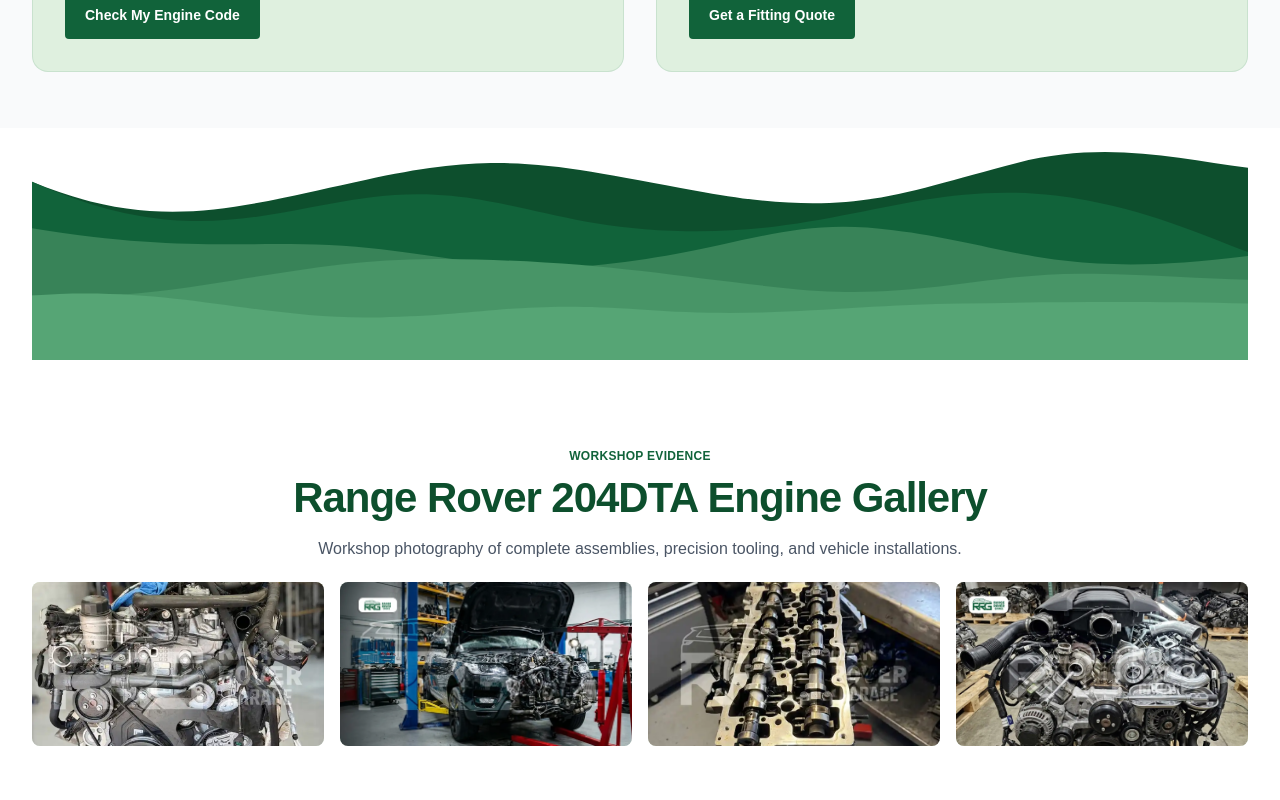
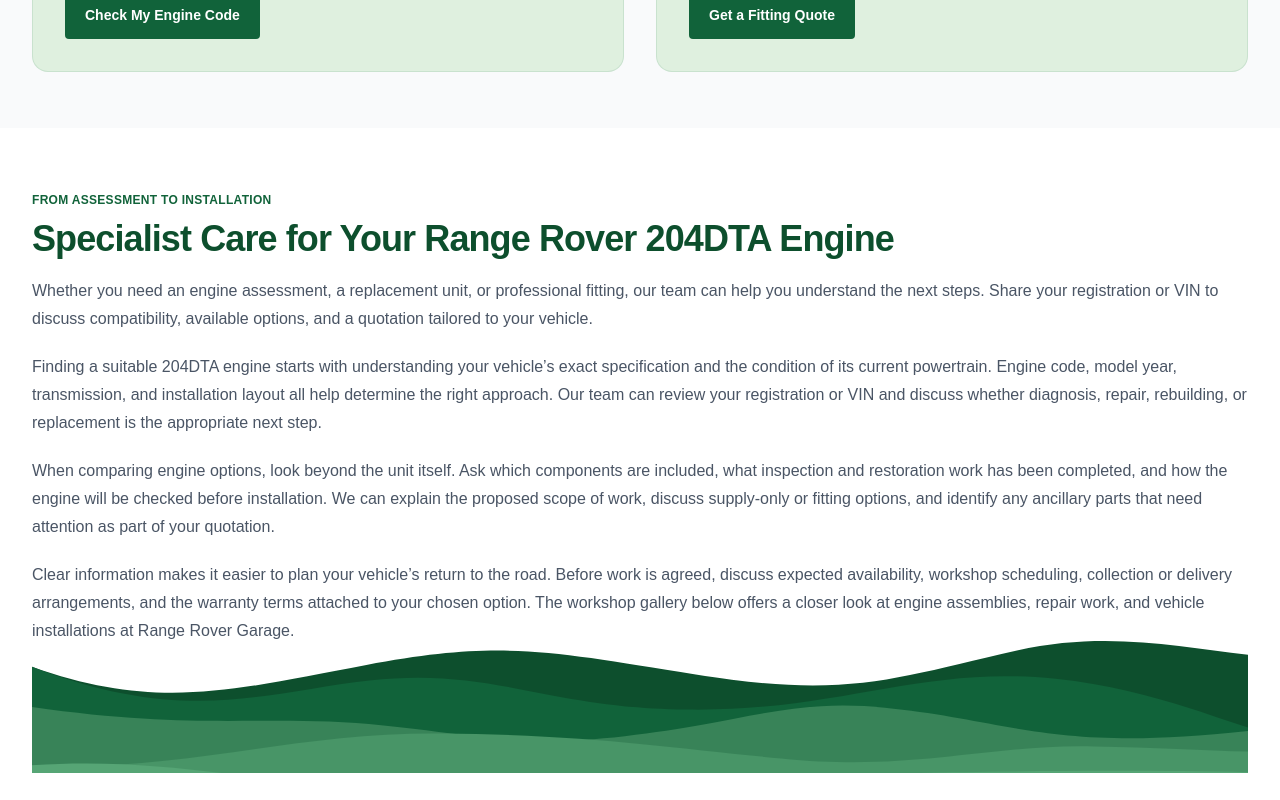
Before and after one commit to Sufyan-Ali1/RangeRover, a Next.js app: page /engines/range-rover/evoque/204DTA in a window 1280 px wide. Shown: the part 6660-7460 px from the top of the page. Built offline with nearby package versions, Linux system fonts and the light colour scheme; no server answers.

Commit message:
update changes

```diff
--- a/app/components/EngineTable.tsx
+++ b/app/components/EngineTable.tsx
@@ -68,8 +68,8 @@
                     {col}
                   </th>
                 ))}
-                {/* Engine details action column */}
-                <th scope="col" className="bg-[#0d4f2d] px-6 py-4"><span className="sr-only">Engine details</span></th>
+                {/* Quote action column */}
+                <th scope="col" className="bg-[#0d4f2d] px-6 py-4"><span className="sr-only">Get a quote</span></th>
               </tr>
             </thead>
             <tbody>
@@ -80,17 +80,25 @@
                 >
                   <td className="px-6 py-4 text-[13px] text-gray-700">{row.make}</td>
                   <td className="px-6 py-4 text-[13px] text-gray-700">{row.model}</td>
-                  <td className="px-6 py-4 text-[13px] text-gray-700">{row.engineCode}</td>
+                  <td className="px-6 py-4 text-[13px] text-gray-700">
+                    <Link
+                      href={getEngineCodeHref(row)}
+                      aria-label={`Explore ${row.make} ${row.model} ${row.engineCode} engine`}
+                      className="font-semibold text-[#11633A] underline underline-offset-4 hover:text-[#0d4f2d] focus-visible:outline-2 focus-visible:outline-offset-4 focus-visible:outline-[#11633A]"
+                    >
+                      {row.engineCode}
+                    </Link>
+                  </td>
                   <td className="px-6 py-4 text-[13px] text-gray-700">{row.actualCC}</td>
                   <td className="px-6 py-4 text-[13px] text-gray-700">{row.powerKwHp}</td>
                   <td className="px-6 py-4 text-[13px] text-gray-700">{row.yearRange}</td>
                   <td className="border-l border-gray-200 bg-[#11633A] px-6 py-4">
                     <Link
-                      href={getEngineCodeHref(row)}
-                      aria-label={`Explore ${row.make} ${row.model} ${row.engineCode} engine`}
+                      href="/get-quote"
+                      aria-label={`Get a quote for ${row.make} ${row.model} ${row.engineCode}`}
                       className="whitespace-nowrap text-[14px] font-bold text-white hover:text-white/80"
                     >
-                      Explore Engine
+                      Get Quote
                     </Link>
                   </td>
                 </tr>
--- a/app/components/EngineWaveDivider.tsx
+++ b/app/components/EngineWaveDivider.tsx
@@ -1,11 +1,29 @@
-export default function EngineWaveDivider() {
+interface EngineWaveDividerData {
+  eyebrow: string;
+  title: string;
+  description: string;
+  paragraphs: string[];
+}
+
+export default function EngineWaveDivider({ data }: { data: EngineWaveDividerData }) {
   return (
-    <div className="bg-white px-5 py-6 sm:px-8" aria-hidden="true">
+    <section aria-labelledby="engine-workshop-intro-title" className="relative isolate overflow-hidden bg-white px-5 pb-28 pt-14 sm:px-8 lg:pb-32 lg:pt-16">
+      <div className="relative z-10 mx-auto max-w-[1216px] text-left">
+        <p className="text-xs font-bold uppercase tracking-wide text-[#11633A]">{data.eyebrow}</p>
+        <h2 id="engine-workshop-intro-title" className="mt-2 text-3xl font-extrabold leading-tight tracking-tight text-[#0d4f2d] sm:text-4xl">{data.title}</h2>
+        <p className="mt-4 text-sm leading-7 text-gray-600 sm:text-base">{data.description}</p>
+        <div className="mt-5 space-y-5">
+          {data.paragraphs.map((paragraph, index) => (
+            <p key={index} className="text-sm leading-7 text-gray-600 sm:text-base">{paragraph}</p>
+          ))}
+        </div>
+      </div>
       <svg
+        aria-hidden="true"
         viewBox="0 0 1200 210"
         fill="none"
         preserveAspectRatio="none"
-        className="mx-auto block h-28 w-full max-w-[1216px] sm:h-40 lg:h-52"
+        className="pointer-events-none absolute inset-x-0 -bottom-12 -z-10 mx-auto h-[180px] w-full max-w-[1216px]"
         focusable="false"
       >
         <path
@@ -29,6 +47,6 @@
           fill="#56a575"
         />
       </svg>
-    </div>
+    </section>
   );
 }
--- a/app/data/engines/brands/RangeRower/models/evoquecode/204DTA.json
+++ b/app/data/engines/brands/RangeRower/models/evoquecode/204DTA.json
@@ -451,5 +451,15 @@
         "a": "Timing depends on engine availability, workshop scheduling, and any additional repairs identified during inspection. Our team will discuss the expected turnaround when assessing your vehicle."
       }
     ]
+  },
+  "workshopIntro": {
+    "eyebrow": "From Assessment to Installation",
+    "title": "Specialist Care for Your Range Rover 204DTA Engine",
+    "description": "Whether you need an engine assessment, a replacement unit, or professional fitting, our team can help you understand the next steps. Share your registration or VIN to discuss compatibility, available options, and a quotation tailored to your vehicle.",
+    "paragraphs": [
+      "Finding a suitable 204DTA engine starts with understanding your vehicle\u2019s exact specification and the condition of its current powertrain. Engine code, model year, transmission, and installation layout all help determine the right approach. Our team can review your registration or VIN and discuss whether diagnosis, repair, rebuilding, or replacement is the appropriate next step.",
+      "When comparing engine options, look beyond the unit itself. Ask which components are included, what inspection and restoration work has been completed, and how the engine will be checked before installation. We can explain the proposed scope of work, discuss supply-only or fitting options, and identify any ancillary parts that need attention as part of your quotation.",
+      "Clear information makes it easier to plan your vehicle\u2019s return to the road. Before work is agreed, discuss expected availability, workshop scheduling, collection or delivery arrangements, and the warranty terms attached to your chosen option. The workshop gallery below offers a closer look at engine assemblies, repair work, and vehicle installations at Range Rover Garage."
+    ]
   }
 }
--- a/app/engines/[brand]/[model]/[engineCode]/page.tsx
+++ b/app/engines/[brand]/[model]/[engineCode]/page.tsx
@@ -73,7 +73,7 @@
         <EngineFinalCTA data={engineData.finalCta} />
         <EngineServices data={engineData.engineServices} />
         <EngineCompatibilityFitting data={engineData.compatibilityFitting} />
-        <EngineWaveDivider />
+        <EngineWaveDivider data={engineData.workshopIntro} />
         <EngineGallery data={engineData.engineGallery} />
         <EngineWhyChoose data={engineData.whyChoose} />
         <FAQ
```
